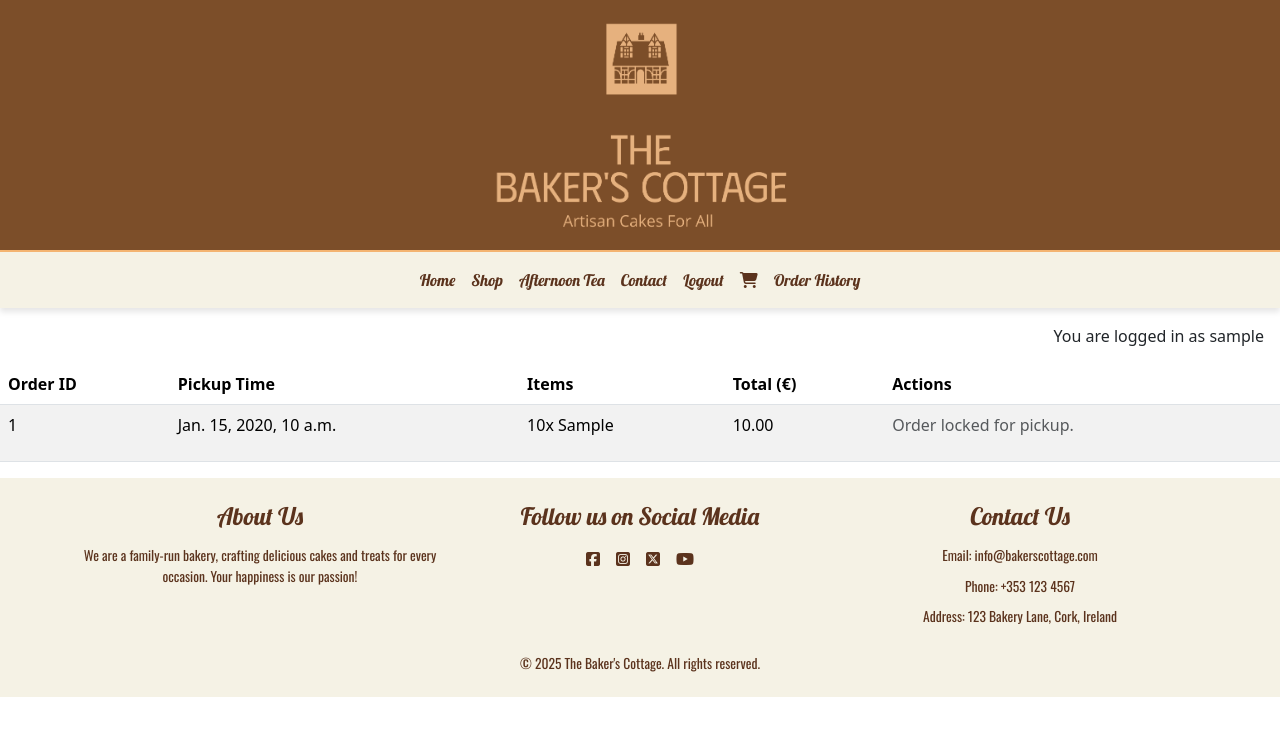
After one commit to Mickyreegs/the_bakers_cottage, a Django app: page /shop/orders/ in a window 1280 px wide. The commit adds this page. Shown: the top 736 px of the page. Run offline with Django 4.2, Linux system fonts and the light colour scheme; a user stored in the database is signed in; tables that the repository leaves empty hold one stand-in row (values such as "Sample post"); some libraries are stand-ins or nearby versions.

Commit message:
Add order_history.html.  Migrate order & orderitem models.  Update shop URLs and Views.  Add context_processors.  Amend cart modal in base.html

```diff
--- a/baker/settings.py
+++ b/baker/settings.py
@@ -82,6 +82,7 @@ TEMPLATES = [
                 'django.template.context_processors.request',
                 'django.contrib.auth.context_processors.auth',
                 'django.contrib.messages.context_processors.messages',
+                'shop.context_processors.cart_context',
             ],
         },
     },
--- /dev/null
+++ b/shop/context_processors.py
@@ -0,0 +1,9 @@
+def cart_context(request):
+    cart = request.session.get("cart", [])
+    total_price = sum(
+        item.get("box_price", 0) * item["quantity"] if "box_price" in item else
+        item.get("cake_price", 0) * item["quantity"] if "cake_price" in item else 0
+        for item in cart
+    )
+
+    return {"cart": cart, "cart_total": total_price}
--- /dev/null
+++ b/shop/templates/shop/order_history.html
@@ -0,0 +1,53 @@
+{% extends "base.html" %}
+{% load static %}
+
+{% block content %}
+
+{% if orders %}
+    <table class="table table-striped">
+        <thead>
+            <tr>
+                <th>Order ID</th>
+                <th>Pickup Time</th>
+                <th>Items</th>
+                <th>Total (€)</th>
+                <th>Actions</th>
+            </tr>
+        </thead>
+        <tbody>
+            {% for order in orders %}
+                <tr>
+                    <td>{{ order.id }}</td>
+                    <td>{{ order.pickup_time }}</td>
+                    <td>
+                        <ul class="list-unstyled">
+                            {% for item in order.orderitem_set.all %}
+                                <li>
+                                    {{ item.quantity }}x
+                                    {% if item.cake %}
+                                        {{ item.cake.cake_type }}
+                                    {% else %}
+                                        {{ item.box.box_type }}
+                                    {% endif %}
+                                </li>
+                            {% endfor %}
+                        </ul>
+                    </td>
+                    <td>{{ order.total_price }}</td>
+                    <td>
+                        {% if order.pickup_time > now %}
+                            <a href="{% url 'modify_order' order.id %}" class="btn btn-warning btn-sm">Modify</a>
+                            <a href="{% url 'delete_order' order.id %}" onclick="return confirm('Are you sure?');" class="btn btn-danger btn-sm">Cancel</a>
+                        {% else %}
+                            <span class="text-muted">Order locked for pickup.</span>
+                        {% endif %}
+                    </td>
+                </tr>
+            {% endfor %}
+        </tbody>
+    </table>
+{% else %}
+    <p class="text-center text-muted">You have no orders yet.</p>
+{% endif %}
+
+{% endblock %}
--- a/shop/urls.py
+++ b/shop/urls.py
@@ -3,4 +3,10 @@ from django.urls import path
 
 urlpatterns = [
     path('', views.shop, name='shop'),
+    path('orders/', views.order_history, name='order_history'),
+    path('submit_order/', views.submit_order, name='submit_order'),
+    path('add_to_cart/', views.add_to_cart, name='add_to_cart'),
+    path('remove_from_cart/<int:item_id>/', views.remove_from_cart, name='remove_from_cart'),
+    path('modify_order/<int:order_id>/', views.modify_order, name='modify_order'),
+    path('delete_order/<int:order_id>/', views.delete_order, name='delete_order'),
 ]
--- a/shop/views.py
+++ b/shop/views.py
@@ -1,12 +1,139 @@
-from django.shortcuts import render
-from .models import SelectionBox, Cake
-from django.http import HttpResponse
+from django.shortcuts import render, redirect, get_object_or_404
+from .models import SelectionBox, Cake, Order, OrderItem
+from datetime import datetime, timedelta
+from django.contrib.auth.decorators import login_required
+from decimal import Decimal
 
-# Create your views here.
-
+# SHOP VIEW – Displays available cakes and selection boxes.
 def shop(request):
     selection_boxes = SelectionBox.objects.all()
-
     cakes = Cake.objects.all()
 
-    return render(request, "shop/shop.html", {"selection_boxes": selection_boxes, "cakes": cakes})
+    cart = request.session.get("cart", [])
+    print("Cart Session Data:", cart)
+
+    # Calculate cart total
+    cart_total = Decimal(0)
+    for item in cart:
+        try:
+            price = Cake.objects.get(id=item["cake_id"]).price if item.get("cake_id") else SelectionBox.objects.get(id=item["box_id"]).price
+            cart_total += price * item["quantity"]
+        except (Cake.DoesNotExist, SelectionBox.DoesNotExist):
+            continue
+
+    return render(request, "shop/shop.html", {"selection_boxes": selection_boxes, "cakes": cakes, "cart": cart, "cart_total": cart_total})
+
+
+# ADD TO CART – Stores selected items in session before checkout.
+def add_to_cart(request):
+    if request.method == "POST":
+        item_id = request.POST.get("item_id")
+        item_type = request.POST.get("item_type")
+        quantity = int(request.POST.get("quantity", 1))
+
+        cart = request.session.get("cart", [])
+
+        if item_type == "box" and SelectionBox.objects.filter(id=item_id).exists():
+            item = SelectionBox.objects.get(id=item_id)
+            cart.append({"box_id": item.id, "box_type": item.box_type, "quantity": quantity})
+        elif item_type == "cake" and Cake.objects.filter(id=item_id).exists():
+            item = Cake.objects.get(id=item_id)
+            cart.append({"cake_id": item.id, "cake_type": item.cake_type, "quantity": quantity})
+
+        request.session["cart"] = cart
+
+    return redirect("shop")
+
+
+# REMOVE FROM CART – Users can delete items from their cart before checkout.
+def remove_from_cart(request, item_id):
+    cart = request.session.get("cart", [])
+
+    # Remove only first matching item to allow quantity adjustments instead of full deletion
+    for item in cart:
+        if str(item.get("cake_id") or item.get("box_id")) == str(item_id):
+            cart.remove(item)
+            break
+
+    request.session["cart"] = cart
+    return redirect("shop")
+
+
+# SUBMIT ORDER – Processes the cart and submits the order.
+@login_required
+def submit_order(request):
+    if request.method == "POST":
+        user = request.user
+
+        order = Order.objects.create(
+            user=user,
+            email=user.email,
+            pickup_time=datetime.now() + timedelta(hours=1)
+        )
+
+        total_price = Decimal(0)
+        cart_items = request.session.get("cart", [])
+
+        for item in cart_items:
+            cake = Cake.objects.get(id=item["cake_id"]) if item.get("cake_id") else None
+            box = SelectionBox.objects.get(id=item["box_id"]) if item.get("box_id") else None
+            quantity = item["quantity"]
+
+            OrderItem.objects.create(order=order, cake=cake, box=box, quantity=quantity)
+            total_price += (cake.price if cake else box.price) * quantity
+
+        order.total_price = total_price
+        order.save()
+
+        # Clear session cart after order submission
+        request.session["cart"] = []
+
+        return redirect("order_history")
+
+
+# ORDER HISTORY – Displays user orders with modification and deletion options.
+@login_required
+def order_history(request):
+    orders = Order.objects.filter(user=request.user).select_related("user").order_by("-created_at")
+    return render(request, "shop/order_history.html", {"orders": orders, "now": datetime.now()})
+
+
+# MODIFY ORDER – Allows users to update item quantities or remove items.
+@login_required
+def modify_order(request, order_id):
+    order = get_object_or_404(Order, id=order_id, user=request.user)
+
+    # Prevent modification after pickup time
+    if datetime.now() >= order.pickup_time:
+        return redirect("order_history")
+
+    if request.method == "POST":
+        for item in order.orderitem_set.all():
+            quantity = int(request.POST.get(f"quantity_{item.id}", item.quantity))
+
+            if quantity == 0:
+                item.delete()
+            else:
+                item.quantity = quantity
+                item.save()
+
+        if order.orderitem_set.count() == 0:
+            order.delete()
+        else:
+            order.total_price = sum(item.quantity * (item.cake.price if item.cake else item.box.price) for item in order.orderitem_set.all())
+            order.save()
+
+        return redirect("order_history")
+
+    return render(request, "shop/modify_order.html", {"order": order})
+
+
+# DELETE ORDER – Only before pickup time.
+@login_required
+def delete_order(request, order_id):
+    order = get_object_or_404(Order, id=order_id, user=request.user)
+
+    if datetime.now() < order.pickup_time:
+        order.delete()
+
+    return redirect("order_history")
--- a/static/js/script.js
+++ b/static/js/script.js
@@ -27,6 +27,53 @@ document.addEventListener("DOMContentLoaded", function () {
             }
         });
     }
+
+    // Function to display messages dynamically
+    function showMessage(id) {
+        const message = document.getElementById(id);
+        if (message) {
+            message.style.display = "block";
+            setTimeout(() => message.style.display = "none", 3000);
+        }
+    }
+
+    // Handle adding items to cart dynamically
+    const cartForms = document.querySelectorAll(".add-to-cart-form");
+    cartForms.forEach(form => {
+        form.addEventListener("submit", function (event) {
+            event.preventDefault(); // Prevent full page reload
+
+            fetch(form.action, {
+                method: "POST",
+                body: new FormData(form),
+            })
+            .then(response => response.json())
+            .then(data => {
+                showMessage("cartMessage"); // Show add-to-cart success message
+                document.getElementById("cartTotal").textContent = `Total: €${data.cart_total}`;
+            })
+            .catch(error => console.error("Error:", error));
+        });
+    });
+
+    // Handle removing items from cart in modal dynamically
+    const removeButtons = document.querySelectorAll(".remove-from-cart");
+    removeButtons.forEach(button => {
+        button.addEventListener("click", function (event) {
+            event.preventDefault(); // Prevent page reload
+
+            fetch(button.href, {
+                method: "GET",
+            })
+            .then(response => response.json())
+            .then(data => {
+                showMessage("removeMessage"); // Show removal success message
+                document.getElementById("cartTotal").textContent = `Total: €${data.cart_total}`;
+                button.closest(".list-group-item").remove(); // Remove item visually from modal
+            })
+            .catch(error => console.error("Error:", error));
+        });
+    });
 
     // Function to display error messages
     function showErrorMessage(messages) {
--- a/templates/base.html
+++ b/templates/base.html
@@ -10,7 +10,7 @@
     <meta charset="UTF-8">
     <meta name="viewport" content="width=device-width, initial-scale=1.0">
     <link rel="stylesheet" href="{% static 'css/style.css' %}">
-    <link href="https://cdn.jsdelivr.net/npm/bootstrap@5.3.3/dist/css/bootstrap.min.css" rel="stylesheet" integrity="sha384-QWTKZyjpPEjISv5WaRU9OFeRpok6YctnYmDr5pNlyT2bRjXh0JMhjY6hW+ALEwIH" crossorigin="anonymous">
+    <link href="https://cdn.jsdelivr.net/npm/bootstrap@5.3.3/dist/css/bootstrap.min.css" rel="stylesheet">
     <title>The Baker's Cottage | The Artisan Bakery For All</title>
     <link rel="icon" href="{% static 'images/TBC-Page-Icon.png' %}" type="image/x-icon">
 </head>
@@ -32,43 +32,68 @@
             <li class="nav-item"><a class="nav-link" href="{% url 'bookings' %}">Afternoon Tea</a></li>
             <li class="nav-item"><a class="nav-link" href="{% url 'contact' %}">Contact</a></li>
 
+            {% if user.is_authenticated %}
+                <li class="nav-item">
+                    <a class="nav-link {% if request.path == logout_url %}active{% endif %}" href="{% url 'account_logout' %}">Logout</a>
+                </li>
+            {% else %}
+                <li class="nav-item">
+                    <a class="nav-link {% if request.path == signup_url %}active{% endif %}" href="{% url 'account_signup' %}">Register</a>
+                </li>
+                <li class="nav-item">
+                    <a class="nav-link {% if request.path == login_url %}active{% endif %}" href="{% url 'account_login' %}">Login</a>
+                </li>
+            {% endif %}
             <li class="nav-item">
                 <a class="nav-link cart-icon" href="#" data-bs-toggle="modal" data-bs-target="#cartModal">
                     <i class="fa-solid fa-cart-shopping"></i>
                 </a>
             </li>
             {% if user.is_authenticated %}
-                <li class="nav-item">
-                    <a class="nav-link {% if request.path == logout_url %}active{% endif %}" aria-current="page" href="{% url 'account_logout' %}">Logout</a>
-                </li>
-            {% else %}
-                <li class="nav-item">
-                    <a class="nav-link {% if request.path == signup_url %}active{% endif %}" aria-current="page"
-                        href="{% url 'account_signup' %}">Register</a>
-                </li>
-                <li class="nav-item">
-                    <a class="nav-link {% if request.path == login_url %}active{% endif %}" aria-current="page" href="{% url 'account_login' %}">Login</a>
-                </li>
+            <li class="nav-item">
+                <a class="nav-link" href="{% url 'order_history' %}">Order History</a>
+            </li>
             {% endif %}
         </ul>
     </nav>
 
-    <!--Cart Modal-->
+    <!-- Cart Modal -->
     <div class="modal fade" id="cartModal" tabindex="-1" aria-labelledby="cartModalLabel" aria-hidden="true">
         <div class="modal-dialog">
             <div class="modal-content">
                 <div class="modal-header">
-                    <h5 class="modal-title" id="cartModalLabel">Your Shopping Cart</h5>
-                    <button type="button" class="btn-close" data-bs-dismiss="modal" aria-label="Close"></button>
+                    <h5 class="modal-title" id="cartModalLabel">Your treats!</h5>
+                    <button type="button" class="btn-close" data-bs-dismiss="modal"></button>
                 </div>
                 <div class="modal-body">
+                    <!-- Success Message for Removal -->
+                    <div id="removeMessage" class="alert alert-danger text-center" style="display: none;">
+                        Item removed successfully!
+                    </div>
                     <ul id="cartItems" class="list-group">
+                        {% for item in cart %}
+                            <li class="list-group-item d-flex justify-content-between align-items-center">
+                                <input type="number" name="quantities" min="1" max="10" value="{{ item.quantity }}" data-id="{{ item.id }}">
+                                {% if item.box_id %}
+                                    {{ item.box_type }} (€{{ item.box_price }})
+                                    <a href="{% url 'remove_from_cart' item.box_id %}" class="btn btn-danger btn-sm">Remove</a>
+                                {% elif item.cake_id %}
+                                    {{ item.cake_type }} (€{{ item.cake_price }})
+                                    <a href="{% url 'remove_from_cart' item.cake_id %}" class="btn btn-danger btn-sm">Remove</a>
+                                {% else %}
+                                    <span class="text-danger">Error: Item ID Missing</span>
+                                {% endif %}
+                            </li>
+                        {% endfor %}
                     </ul>
-                    <h5 id="cartTotal" class="mt-3 text-end">Total: €0.00</h5>
+                    <h5 id="cartTotal" class="mt-3 text-end">Total: €{{ cart_total }}</h5>
                 </div>
                 <div class="modal-footer">
+                    <form method="post" action="{% url 'submit_order' %}">
+                        {% csrf_token %}
+                        <button type="submit" class="btn btn-success">Confirm Order - Nom nom nom!</button>
+                    </form>
                     <button type="button" class="btn btn-secondary" data-bs-dismiss="modal">Close</button>
-                    <button type="button" class="btn btn-success">Checkout</button>
                 </div>
             </div>
         </div>
@@ -94,25 +119,17 @@
                     <h5>About Us</h5>
                     <p>We are a family-run bakery, crafting delicious cakes and treats for every occasion. Your happiness is our passion!</p>
                 </div>
-                <!-- Quick Links & Social Media -->
+                <!-- Social Media -->
                 <div class="col-lg-4 col-md-6 col-12 mb-3">
                     <h5>Follow us on Social Media</h5>
                     <div class="d-flex justify-content-center gap-3 mt-3">
-                        <a href="https://www.facebook.com/" target="_blank" rel="noopener" aria-label="Find us on Facebook">
-                            <i class="fa-brands fa-square-facebook"></i>
-                        </a>
-                        <a href="https://www.instagram.com/" target="_blank" rel="noopener" aria-label="Find us on Instagram">
-                            <i class="fa-brands fa-square-instagram"></i>
-                        </a>
-                        <a href="https://www.x.com/" target="_blank" rel="noopener" aria-label="Find us on X">
-                            <i class="fa-brands fa-square-x-twitter"></i>
-                        </a>
-                        <a href="https://www.youtube.com/" target="_blank" rel="noopener" aria-label="Find us on YouTube">
-                            <i class="fa-brands fa-youtube"></i>
-                        </a>
+                        <a href="https://www.facebook.com/" target="_blank"><i class="fa-brands fa-square-facebook"></i></a>
+                        <a href="https://www.instagram.com/" target="_blank"><i class="fa-brands fa-square-instagram"></i></a>
+                        <a href="https://www.x.com/" target="_blank"><i class="fa-brands fa-square-x-twitter"></i></a>
+                        <a href="https://www.youtube.com/" target="_blank"><i class="fa-brands fa-youtube"></i></a>
                     </div>
                 </div>
-                <!-- Contact Section -->
+                <!-- Contact -->
                 <div class="col-lg-4 col-md-6 col-12 mb-3">
                     <h5>Contact Us</h5>
                     <p>Email: <a href="mailto:info@bakerscottage.com">info@bakerscottage.com</a></p>
@@ -120,17 +137,12 @@
                     <p>Address: 123 Bakery Lane, Cork, Ireland</p>
                 </div>
             </div>
-            <div class="row">
-                <div class="col-12 mt-3">
-                    <p>&copy; 2025 The Baker's Cottage. All rights reserved.</p>
-                </div>
-            </div>
+            <p>&copy; 2025 The Baker's Cottage. All rights reserved.</p>
         </div>
     </footer>
 
-
     <script src="https://cdn.jsdelivr.net/npm/bootstrap@5.3.0/dist/js/bootstrap.bundle.min.js"></script>
-    <script src="https://kit.fontawesome.com/57774cf450.js" crossorigin="anonymous"></script>
+    <script src="https://kit.fontawesome.com/57774cf450.js"></script>
     <script src="{% static 'js/script.js' %}"></script>
     {% block extra_js %}{% endblock %}
 
```
Also changed, not shown: shop/models.py (+47 -5 lines), shop/templates/shop/shop.html (+24 -3 lines), shop/migrations/0003_order_orderitem.py (added), 2 other files.
